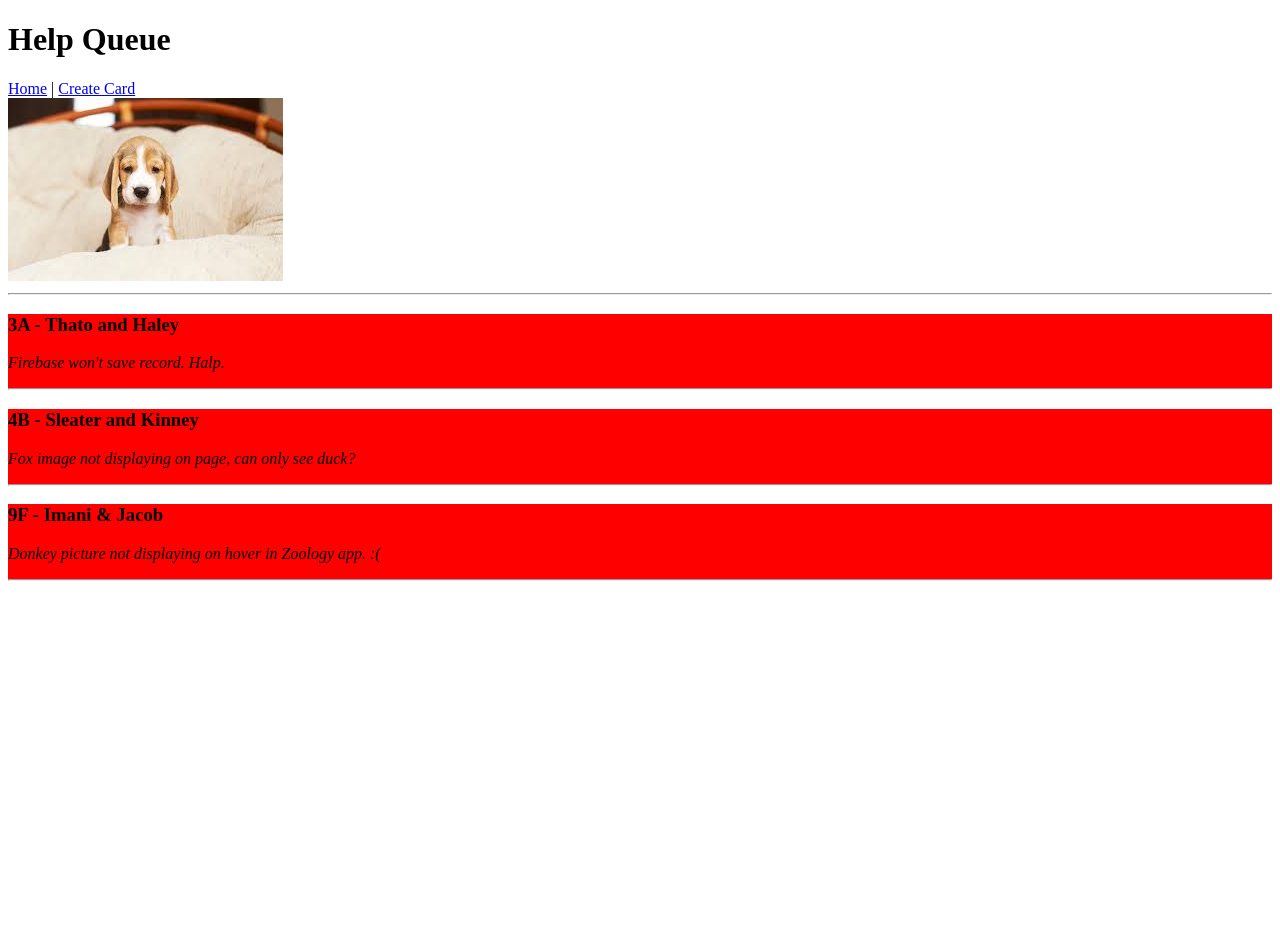
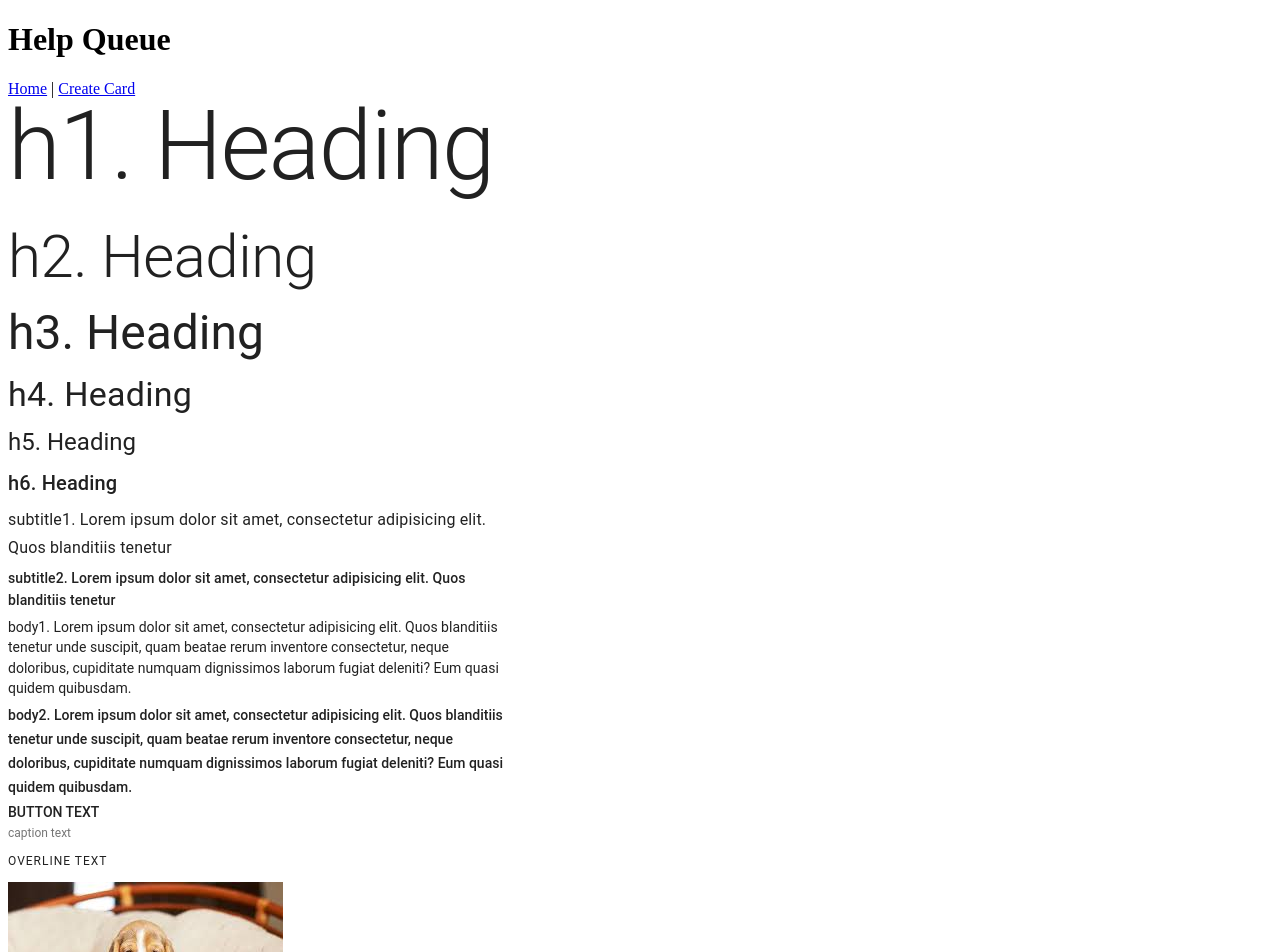
Before and after one commit to Ngann/React-Portfolio, a React app: page / in a window 1280 px wide. Shown: the top 952 px of the page. Before the commit the page ends 800 px from the top, so only its background shows below. Built offline with nearby package versions, Linux system fonts and the light colour scheme.

Commit message:
add material ui

```diff
--- a/package.json
+++ b/package.json
@@ -12,10 +12,14 @@
   "author": "",
   "license": "ISC",
   "dependencies": {
+    "@material-ui/core": "^3.9.2",
+    "@material-ui/icons": "^3.0.2",
     "react": "^15.5.4",
     "react-dom": "^15.5.4",
+    "react-mdl": "^1.11.0",
     "react-router-dom": "^4.0.0",
-    "styled-jsx": "^3.2.1"
+    "styled-jsx": "^3.2.1",
+    "typeface-roboto": "0.0.54"
   },
   "devDependencies": {
     "babel-core": "^6.24.1",
--- a/src/components/App.jsx
+++ b/src/components/App.jsx
@@ -3,14 +3,15 @@ import Navigation from './Navigation';
 import ProjectList from './ProjectList';
 import { Switch, Route } from 'react-router-dom';
 import ContactForm from './ContactForm';
-import ImageExample from './ImageExample';
+import Types from './ImageExample';
 import Error404 from './Error404';
+
 
 function App(){
   return (
     <div>
       <Navigation/>
-      <ImageExample/>
+      <Types/>
       <Switch>
         <Route exact path='/' component={ProjectList} />
         <Route path='/newcard' component={ContactForm} />
--- a/src/components/ImageExample.jsx
+++ b/src/components/ImageExample.jsx
@@ -1,12 +1,71 @@
 import React from 'react';
 import reallyAdorablePuppy from '../assets/images/cutestpuppy.jpeg';
+import Typography from '@material-ui/core/Typography';
+import { withStyles } from '@material-ui/core/styles';
+import PropTypes from 'prop-types';
 
-function ImageExample(){
+const styles = {
+  root: {
+    width: '100%',
+    maxWidth: 500,
+  },
+};
+
+function Types(props) {
+  const { classes } = props;
+
   return (
-    <div>
-      <img src={reallyAdorablePuppy}/>
+    <div className={classes.root}>
+      <Typography component="h2" variant="h1" gutterBottom>
+        h1. Heading
+      </Typography>
+      <Typography variant="h2" gutterBottom>
+        h2. Heading
+      </Typography>
+      <Typography variant="h3" gutterBottom>
+        h3. Heading
+      </Typography>
+      <Typography variant="h4" gutterBottom>
+        h4. Heading
+      </Typography>
+      <Typography variant="h5" gutterBottom>
+        h5. Heading
+      </Typography>
+      <Typography variant="h6" gutterBottom>
+        h6. Heading
+      </Typography>
+      <Typography variant="subtitle1" gutterBottom>
+        subtitle1. Lorem ipsum dolor sit amet, consectetur adipisicing elit. Quos blanditiis tenetur
+      </Typography>
+      <Typography variant="subtitle2" gutterBottom>
+        subtitle2. Lorem ipsum dolor sit amet, consectetur adipisicing elit. Quos blanditiis tenetur
+      </Typography>
+      <Typography variant="body1" gutterBottom>
+        body1. Lorem ipsum dolor sit amet, consectetur adipisicing elit. Quos blanditiis tenetur
+        unde suscipit, quam beatae rerum inventore consectetur, neque doloribus, cupiditate numquam
+        dignissimos laborum fugiat deleniti? Eum quasi quidem quibusdam.
+      </Typography>
+      <Typography variant="body2" gutterBottom>
+        body2. Lorem ipsum dolor sit amet, consectetur adipisicing elit. Quos blanditiis tenetur
+        unde suscipit, quam beatae rerum inventore consectetur, neque doloribus, cupiditate numquam
+        dignissimos laborum fugiat deleniti? Eum quasi quidem quibusdam.
+      </Typography>
+      <Typography variant="button" gutterBottom>
+        button text
+      </Typography>
+      <Typography variant="caption" gutterBottom>
+        caption text
+      </Typography>
+      <Typography variant="overline" gutterBottom>
+        overline text
+      </Typography>
+      <div><img src={reallyAdorablePuppy}/></div>
     </div>
   );
 }
 
-export default ImageExample;
+Types.propTypes = {
+  classes: PropTypes.object.isRequired,
+};
+
+export default withStyles(styles)(Types);
--- a/src/components/Project.jsx
+++ b/src/components/Project.jsx
@@ -4,7 +4,7 @@ import PropTypes from 'prop-types';
 function Project(props){
   return (
     <div>
-        <style jsx>{`
+      <style jsx>{`
           div {
             background-color: red;
           }
--- a/webpack.config.js
+++ b/webpack.config.js
@@ -1,6 +1,7 @@
 const webpack = require('webpack');
 const { resolve } = require('path');
 const HtmlWebpackPlugin = require('html-webpack-plugin');
+import 'typeface-roboto';
 
 module.exports = {
 
```
Also changed, not shown: src/components/AppBar.jsx (added, +47 -0 lines), 2 other files (tests, documents, lock files or other folders).
